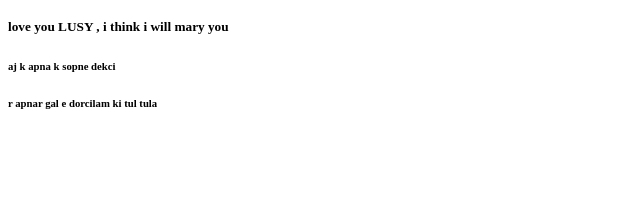
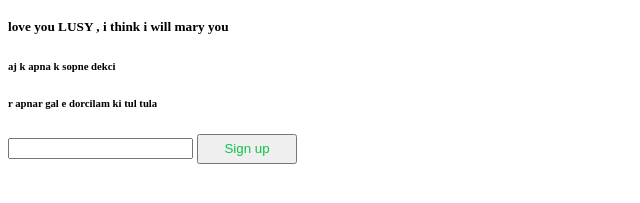
Before and after one commit to Niyamotlsy/my-first-website, a plain HTML site: page index.html in a window 1280 px wide. Shown: the part 105-308 px from the top of the page, without its empty margins (0-640 px from the left). Drawn offline with Linux system fonts and the light colour scheme.

Commit message:
new change1

```diff
--- a/index.html
+++ b/index.html
@@ -4,6 +4,15 @@
     <meta charset="UTF-8">
     <meta name="viewport" content="width=device-width, initial-scale=1.0">
     <title>Title</title>
+    <style>
+        button {
+         height: 30px;
+         width: 100px;
+         color: rgb(12, 197, 74);
+
+
+        }
+    </style>
 </head>
 <body>
     <h1> My first website with lusy</h1>
@@ -11,5 +20,7 @@
     <h5>love you LUSY , i think i will mary you</h5>
     <h6>aj k apna k sopne dekci </h6>
     <h6> r apnar gal e dorcilam ki tul tula </h6>
+    <input type="text">
+    <button> Sign up </button>
 </body>
 </html>
```
